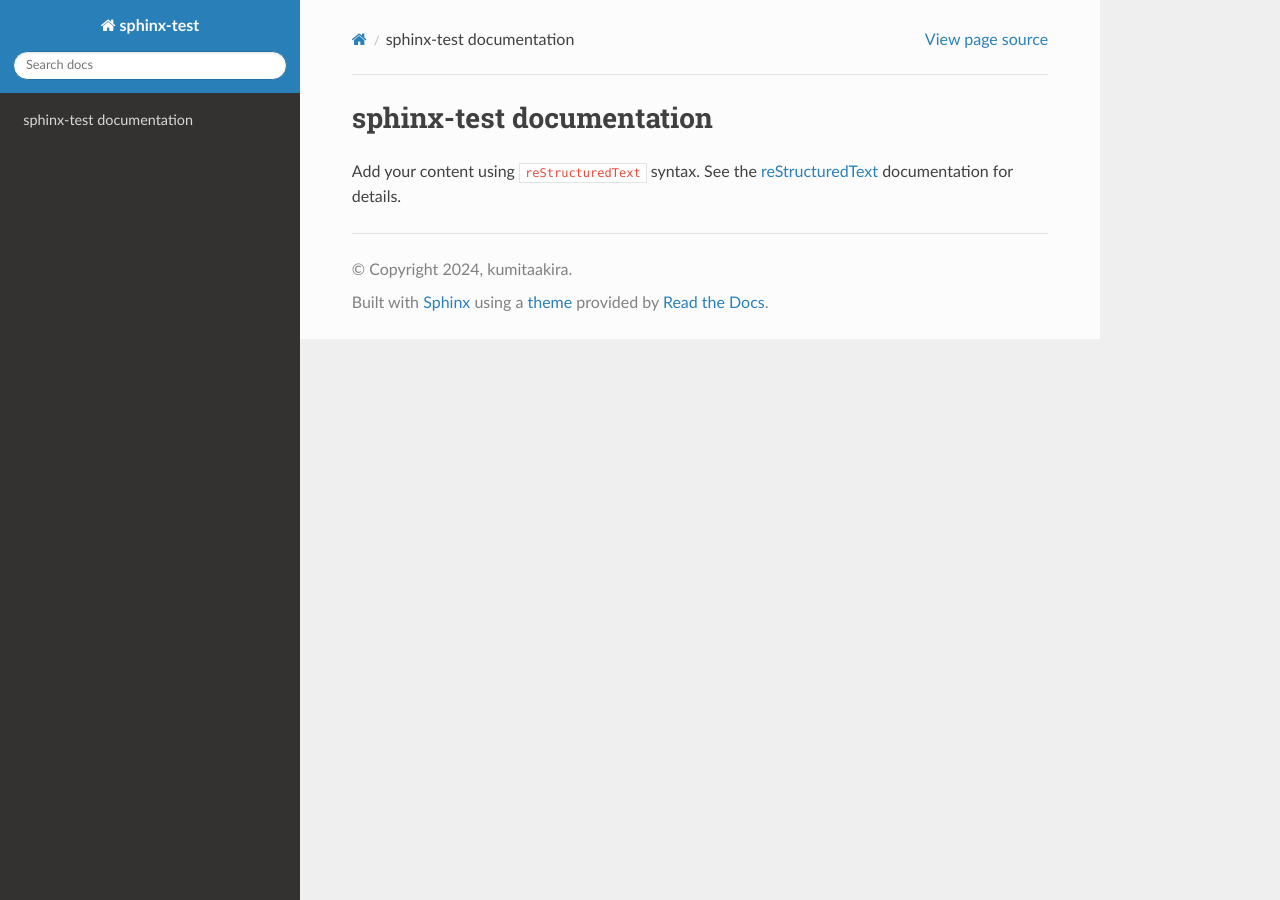
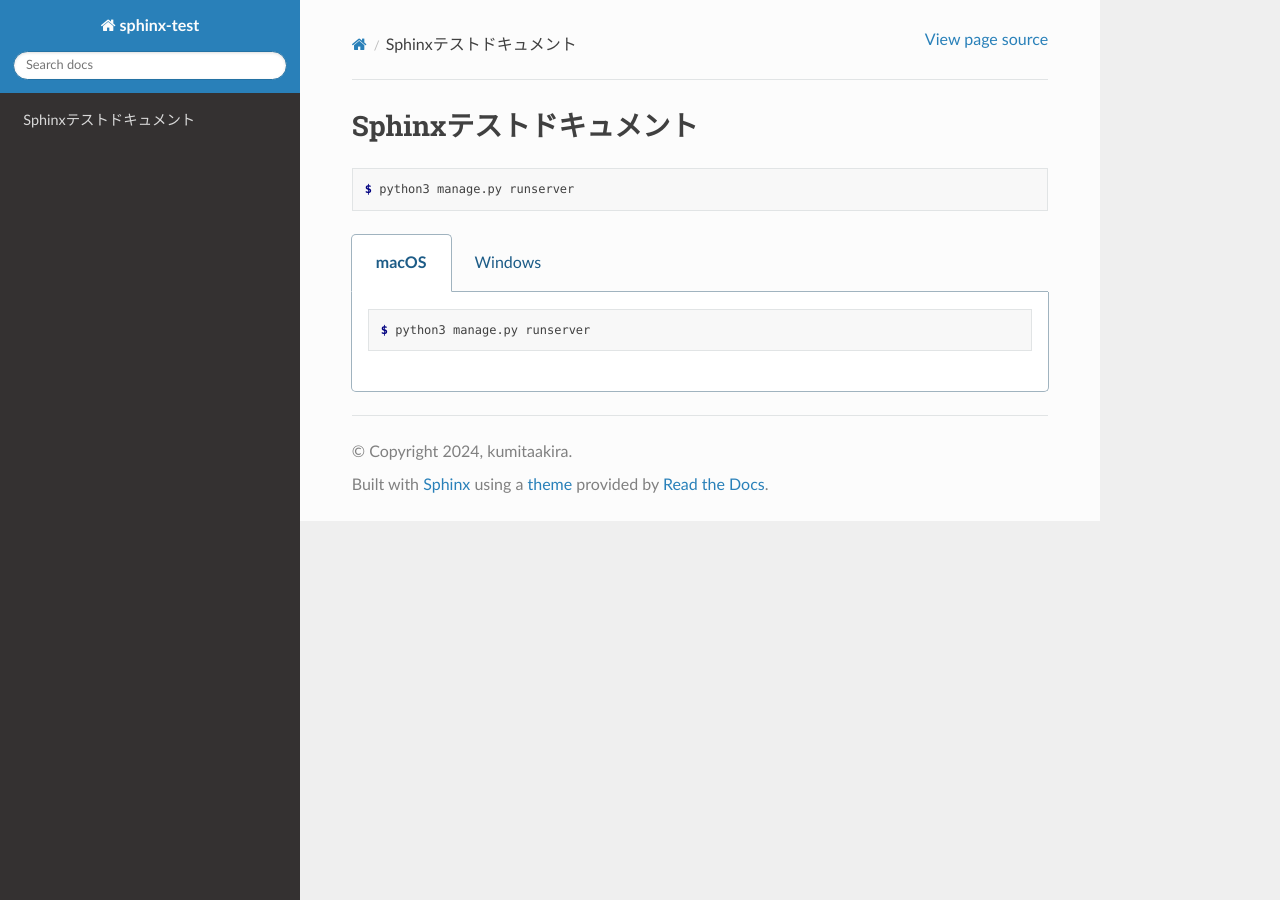
Before and after one commit to kumitaakira453/sphinx_test, a Sphinx documentation site: the page built from source/index.rst, in a window 1280 px wide. Built offline with Sphinx 7.4.7 and the Read the Docs theme 2.0.0, drawn with Linux system fonts in a browser that asks for light colours.

Commit message:
tab機能の追加

```diff
--- a/pyproject.toml
+++ b/pyproject.toml
@@ -11,6 +11,7 @@ sphinx = "<8.0.0"
 sphinx-autobuild = "^2024.9.19"
 cloud-sptheme = "^1.10.1.post20200504175005"
 sphinx-rtd-theme = "^2.0.0"
+sphinx-tabs = "^3.4.5"
 
 
 [build-system]
--- a/source/conf.py
+++ b/source/conf.py
@@ -13,7 +13,11 @@ author = "kumitaakira"
 # -- General configuration ---------------------------------------------------
 # https://www.sphinx-doc.org/en/master/usage/configuration.html#general-configuration
 
-extensions = []
+extensions = [
+    "sphinx_tabs.tabs",
+]
+# ページ間でのtab状態のキープ
+sphinx_tabs_valid_builders = ["html"]
 
 templates_path = ["_templates"]
 exclude_patterns = []
--- a/source/index.rst
+++ b/source/index.rst
@@ -3,14 +3,27 @@
    You can adapt this file completely to your liking, but it should at least
    contain the root `toctree` directive.
 
-sphinx-test documentation
+Sphinxテストドキュメント
 =========================
-
-Add your content using ``reStructuredText`` syntax. See the
-`reStructuredText <https://www.sphinx-doc.org/en/master/usage/restructuredtext/index.html>`_
-documentation for details.
-
 
 .. toctree::
    :maxdepth: 2
    :caption: Contents:
+
+
+.. code-block:: console
+
+   $ python3 manage.py runserver
+
+.. tabs::
+
+    .. tab:: macOS
+
+        .. code-block:: console
+
+            $ python3 manage.py runserver
+    .. tab:: Windows
+
+        .. code-block:: ps1con
+
+            PS>
```
Also changed, not shown: 1 other file.
